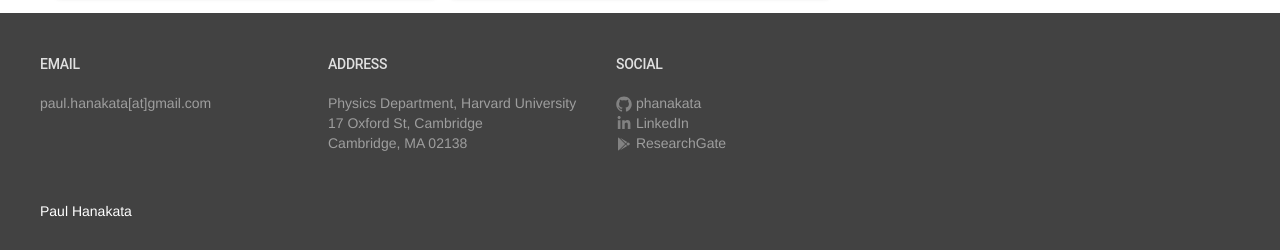
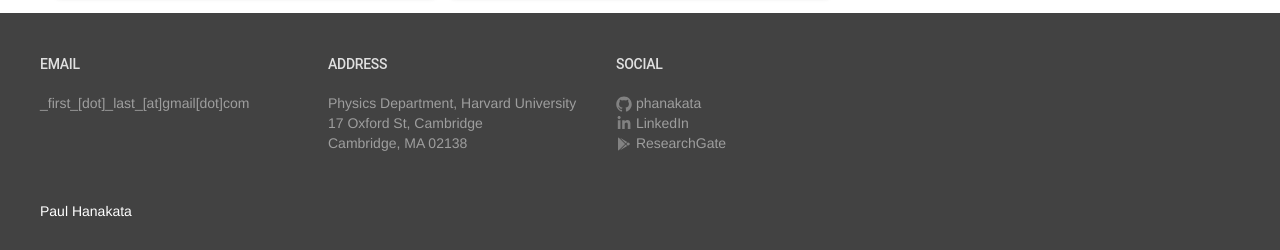
Before and after one commit to phanakata/phanakata.github.io, a Jekyll site: the page built from index.html, in a window 1280 px wide and 900 px high, scrolled down 2521 px. Shown: the part 647-897 px from the top of the window. Built offline with Jekyll 4.4.1, drawn with Linux system fonts in a browser that asks for light colours; formulas are drawn with MathJax 3.

Commit message:
Update _config.yml

```diff
--- a/_config.yml
+++ b/_config.yml
@@ -1,6 +1,6 @@
 # Site settings
 title: Paul Hanakata
-email: paul.hanakata[at]gmail.com
+email: _first_[dot]_last_[at]gmail[dot]com
 department: Physics Department, Harvard University
 address1: 17 Oxford St, Cambridge
 address2: Cambridge, MA 02138
```
